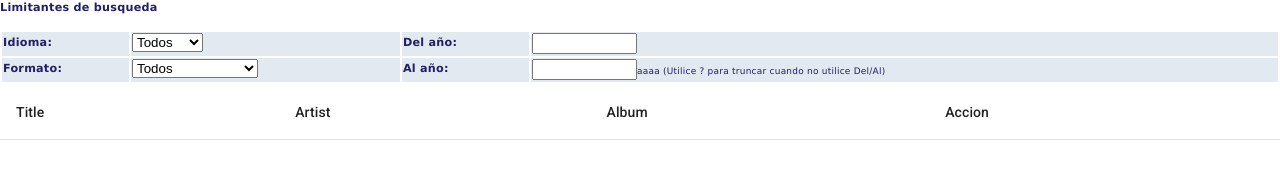
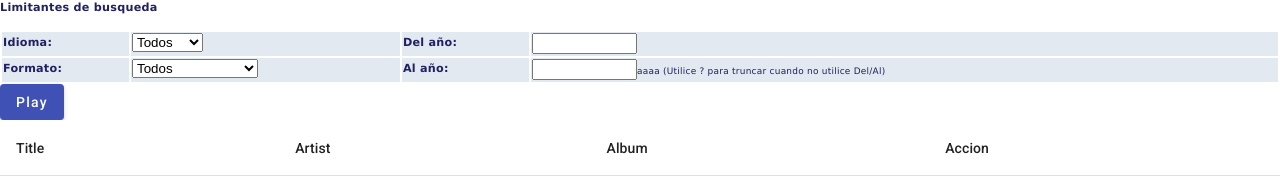
Before and after one commit to ChristianBuestan/ModuloMP3, an Angular app: page / in a window 1280 px wide. Shown: the part 249-425 px from the top of the page. Built offline with nearby package versions, Linux system fonts and the light colour scheme.

Commit message:
play 19 5 2023

```diff
--- a/src/app/pages/busqueda/busqueda.component.html
+++ b/src/app/pages/busqueda/busqueda.component.html
@@ -134,6 +134,7 @@
     </tr>
    </tbody>
   </table>
+  <button mat-raised-button color="primary" (click)="play()">Play</button>
   <!-- Seccion de tablas -->
   <div class="music-list">
     <table mat-table [dataSource]="musicList" class="music-list">
@@ -153,7 +154,7 @@
         </ng-container>
         <ng-container matColumnDef="actions">
           <th mat-header-cell *matHeaderCellDef>Accion</th>
-          <button mat-raised-button color="primary" (click)="play()">Primary</button>
+          <button mat-raised-button color="primary" (click)="play()">Tocar/Pausar</button>
       </ng-container>
 
         <tr mat-header-row *matHeaderRowDef="displayedColumns; sticky: true"></tr>
--- a/src/app/pages/busqueda/busqueda.component.ts
+++ b/src/app/pages/busqueda/busqueda.component.ts
@@ -14,7 +14,10 @@ export class BusquedaComponent {
   duration: number = 1;
   currentTime: string = '0:00';
 
+
   constructor(){
+    this.audio.src="../assets/BATTLE.mp3"
+
     this.audio.ondurationchange = () => {
         const totalSeconds = Math.floor(this.audio.duration),
               duration = moment.duration(totalSeconds, 'seconds');
```
